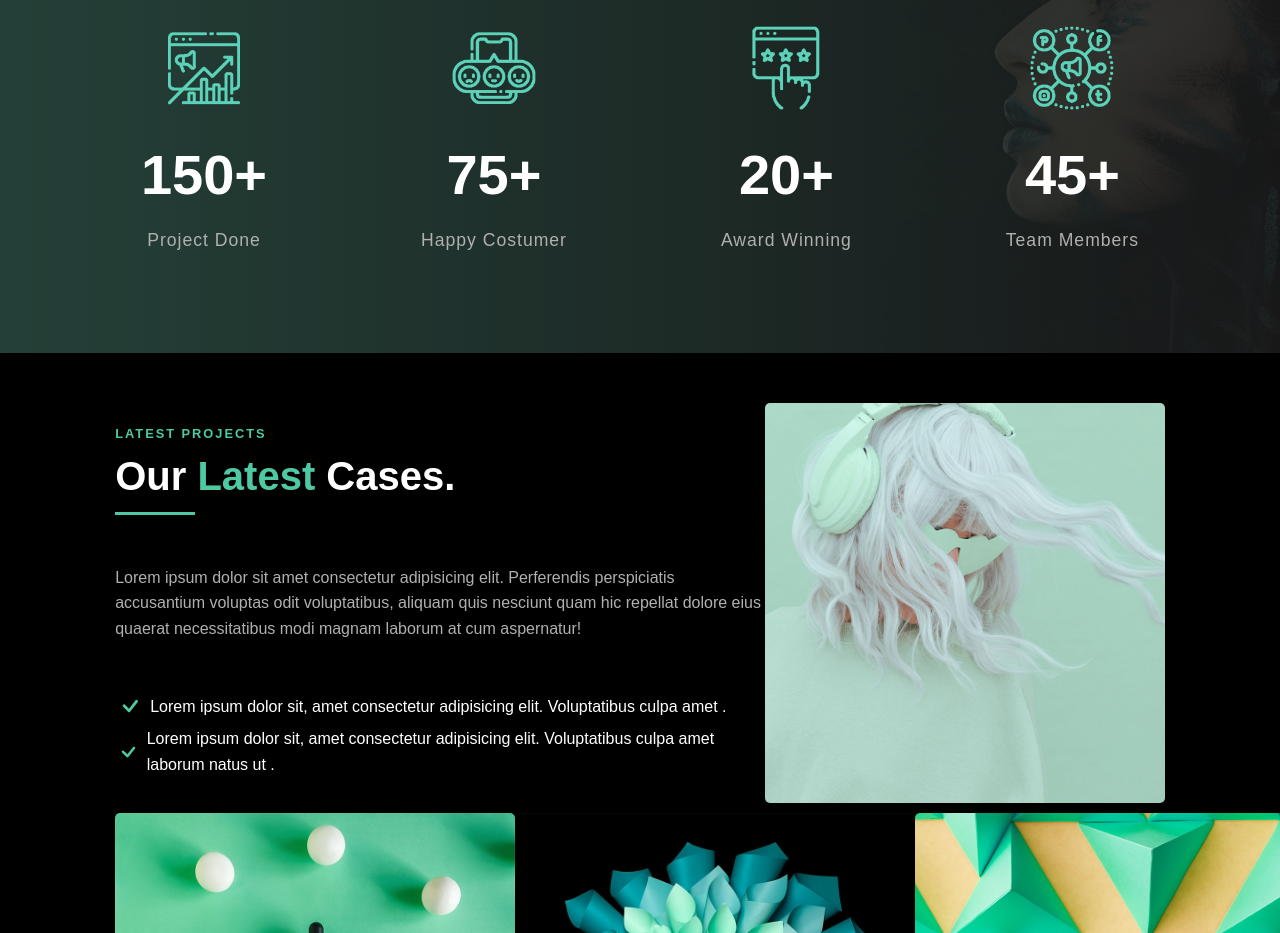
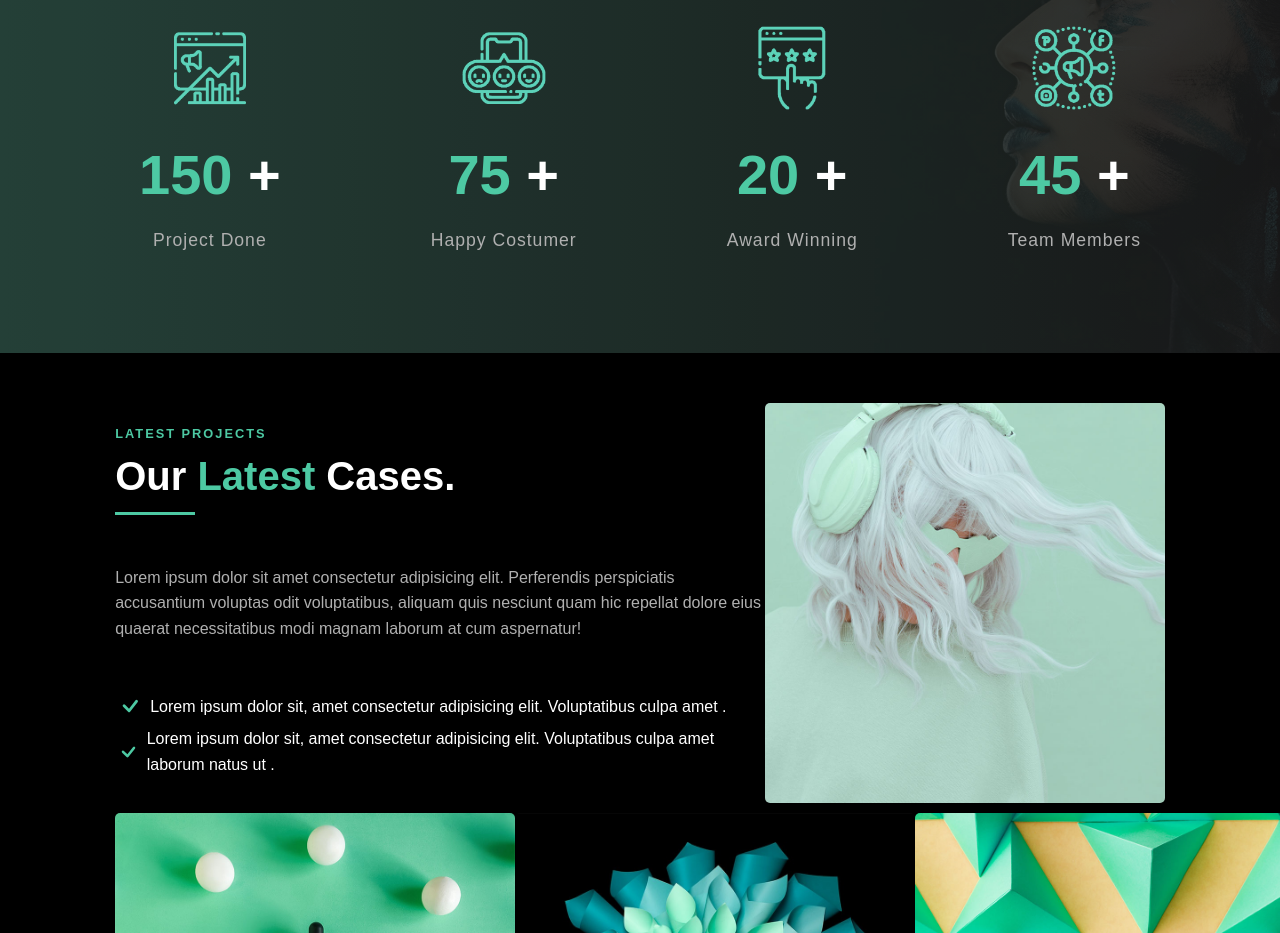
Before and after one commit to ahmadTawheed/CREATIVE-AGENCY, a plain HTML site: page index.html in a window 1280 px wide. Shown: the part 2177-3110 px from the top of the page. Drawn offline with nearby package versions, Linux system fonts and the light colour scheme.

Commit message:
index.html

```diff
--- a/index.html
+++ b/index.html
@@ -128,22 +128,30 @@
 <section id="count">
     <div class="count-item">
         <img class="count-icon" src="./imgs/count-1.png" alt="Video Marketing">
-        <div class="count-number" data-target="150">150+</div>
+        <div class="count-number" data-target="150">
+        <span style="color: #4dc9a3;">150</span>
+        +</div>
         <p class="count-text">Project Done</p>
     </div>
     <div class="count-item">
         <img class="count-icon" src="./imgs/count-2.png" alt="Video Marketing">
-        <div class="count-number" data-target="75">75+</div>
+        <div class="count-number" data-target="75">
+        <span style="color: #4dc9a3;">75</span>
+        +</div>
         <p class="count-text">Happy Costumer</p>
     </div>
     <div class="count-item">
         <img class="count-icon" src="./imgs/count-3.png" alt="Video Marketing">
-        <div class="count-number" data-target="20">20+</div>
+        <div class="count-number" data-target="20">
+        <span style="color: #4dc9a3;">20</span>
+        +</div>
         <p class="count-text">Award Winning</p>
     </div>
     <div class="count-item">
         <img class="count-icon" src="./imgs/count-4.png" alt="Video Marketing">
-        <div class="count-number" data-target="45">45+</div>
+        <div class="count-number" data-target="45">
+        <span style="color: #4dc9a3;">45</span>
+        +</div>
         <p class="count-text">Team Members</p>
     </div>
 </section>
```
